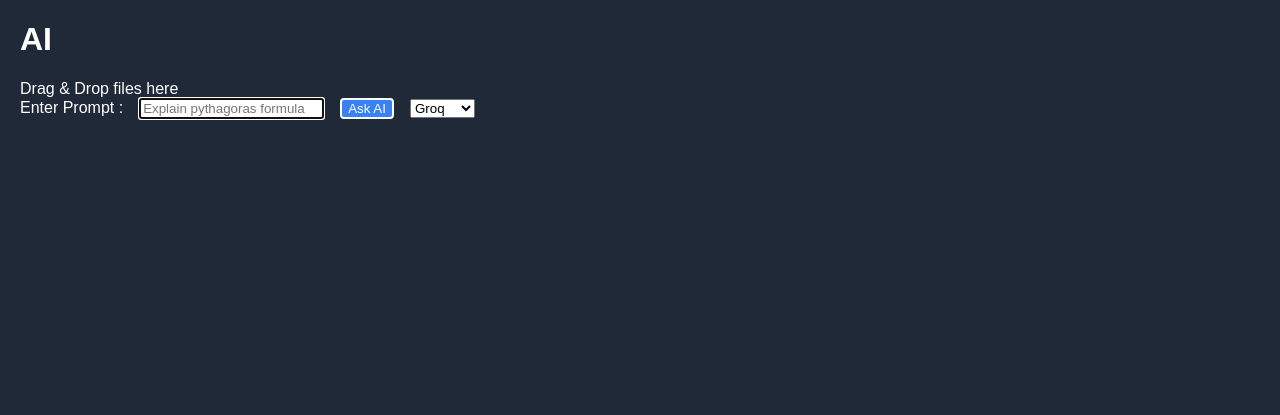
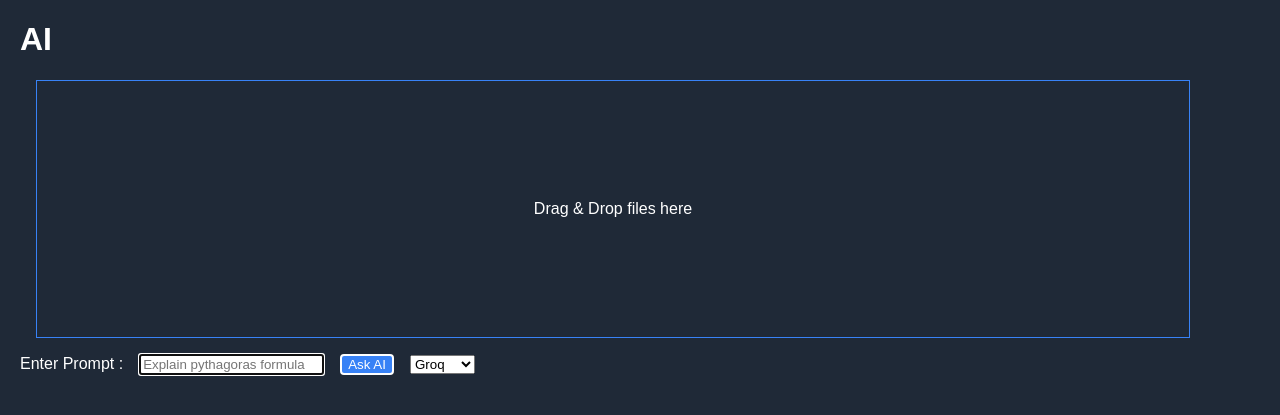
Before and after one commit to jayssSmm/DocAI, a Flask app: page / in a window 1280 px wide. Shown: the top 415 px of the page. Run offline with Flask 3, Linux system fonts and the light colour scheme.

Commit message:
styling the drop box

```diff
--- a/static/styles.css
+++ b/static/styles.css
@@ -18,3 +18,18 @@ form{
     gap: 1rem;
     align-items: center;
 }
+
+#drop-zone{
+    width: 90vw;
+    border:#3882f6 solid 1px;
+    height: 20vw;
+    margin: 1rem;
+
+    display: flex;
+    align-items: center;
+    justify-content: center;
+}
+
+p{
+    text-align: center;
+}
```
